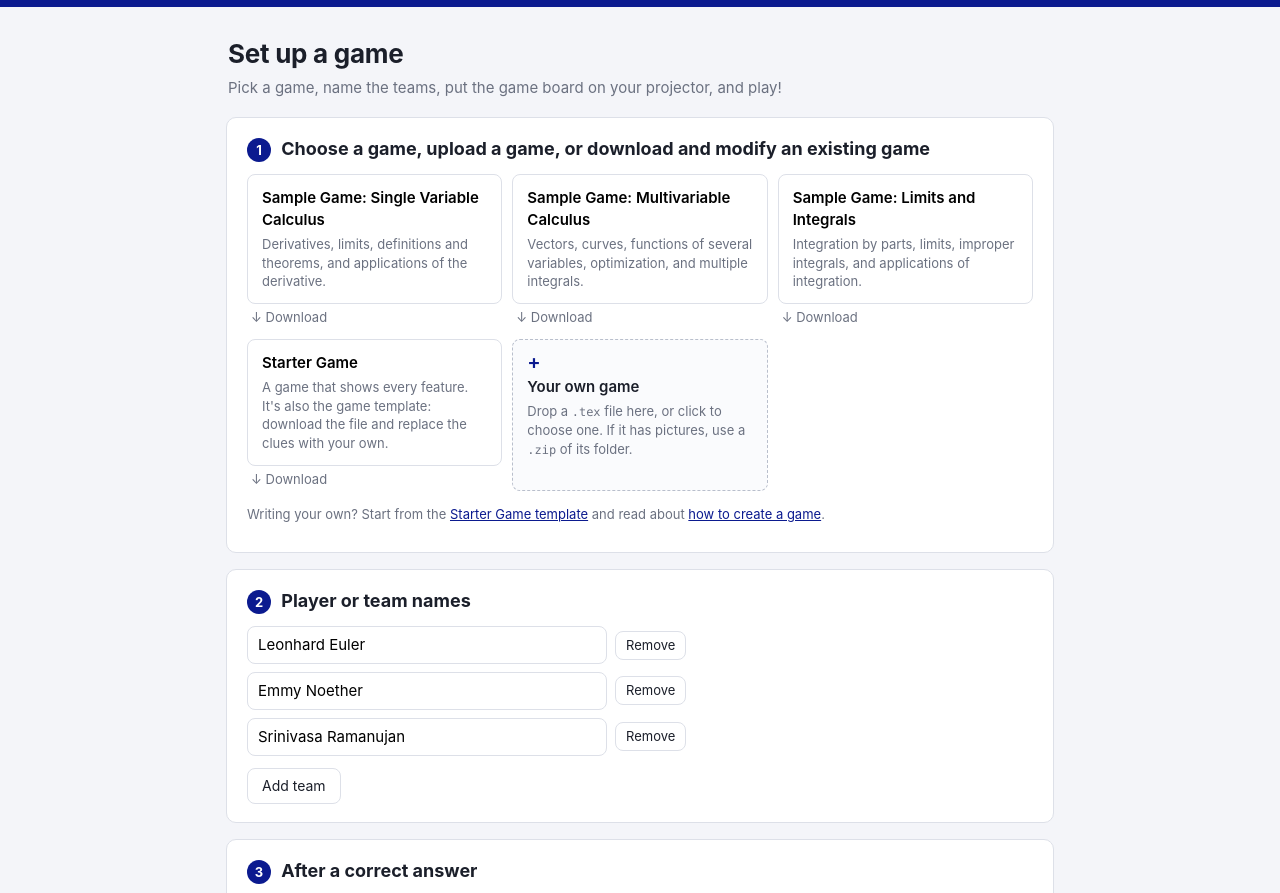
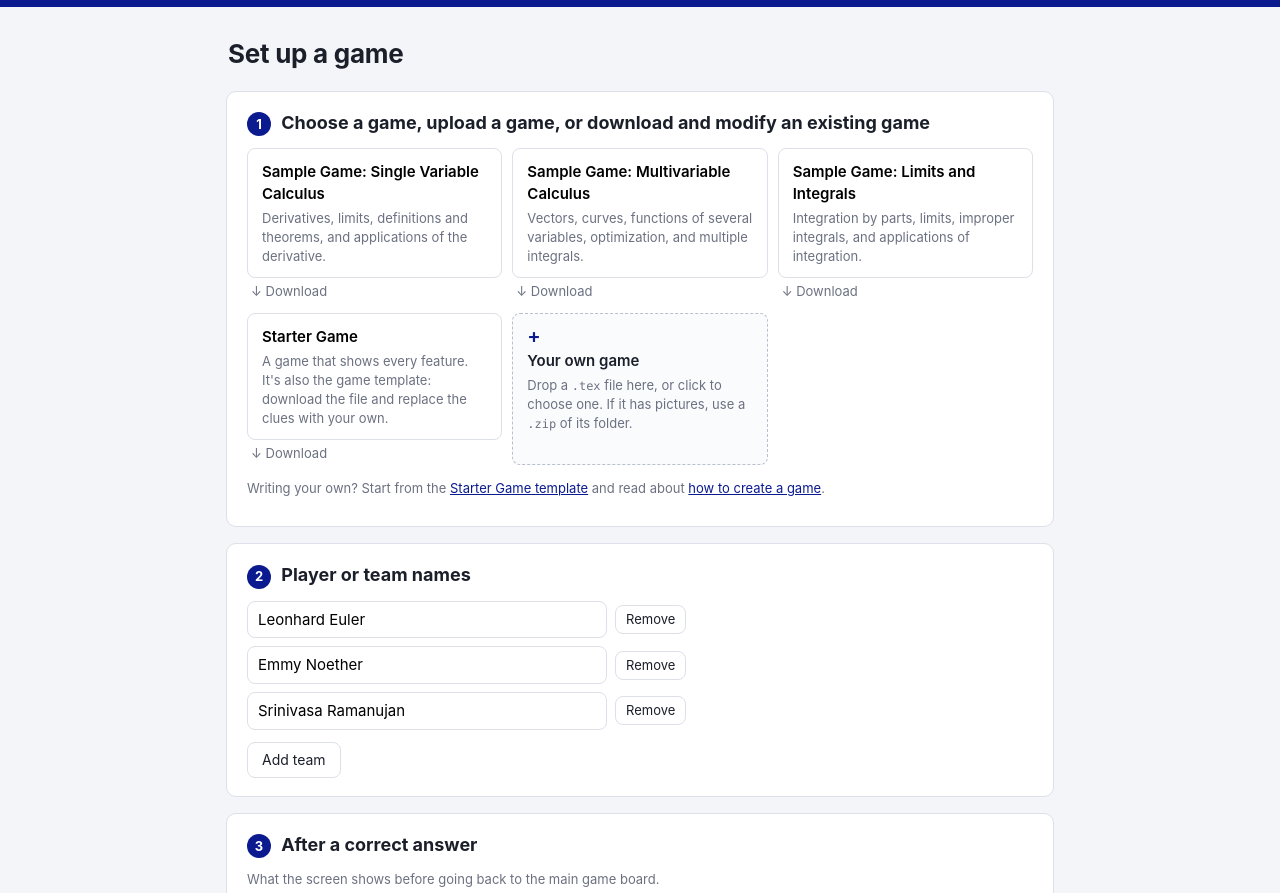
Before and after one commit to divisbyzero/calculated-risk, a plain HTML site: page host.html in a window 1280 px wide. Shown: the part 49-942 px from the top of the page. Drawn offline with nearby package versions, Linux system fonts and the light colour scheme.

Commit message:
Remove redundant instructions and clarify preview summary in game setup

```diff
--- a/host.html
+++ b/host.html
@@ -29,7 +29,6 @@
   <main id="setup-screen" class="setup">
     <div class="setup-intro">
       <h1>Set up a game</h1>
-      <p class="muted">Pick a game, name the teams, put the game board on your projector, and play!</p>
     </div>
 
     <section class="card" id="resume-card" hidden>
@@ -54,7 +53,7 @@
       <p class="muted small">Writing your own? Start from the <button class="btn link inline-link" id="btn-template">Starter Game template</button> and read about <a href="guide.html">how to create a game</a>.</p>
       <div id="load-status"></div>
       <details id="preview" hidden>
-        <summary>Preview every clue and response</summary>
+        <summary>Preview the clues and responses</summary>
         <div id="preview-body" class="preview"></div>
       </details>
     </section>
@@ -67,7 +66,7 @@
 
     <section class="card">
       <h2><span class="step">3</span> After a correct answer</h2>
-      <p class="muted small">What the screen shows before going back to the main game board. You can change this during the game.</p>
+      <p class="muted small">What the screen shows before going back to the main game board.</p>
       <div class="radio-list">
         <label class="check">
           <input type="radio" name="opt-after-correct" value="solution">
```
